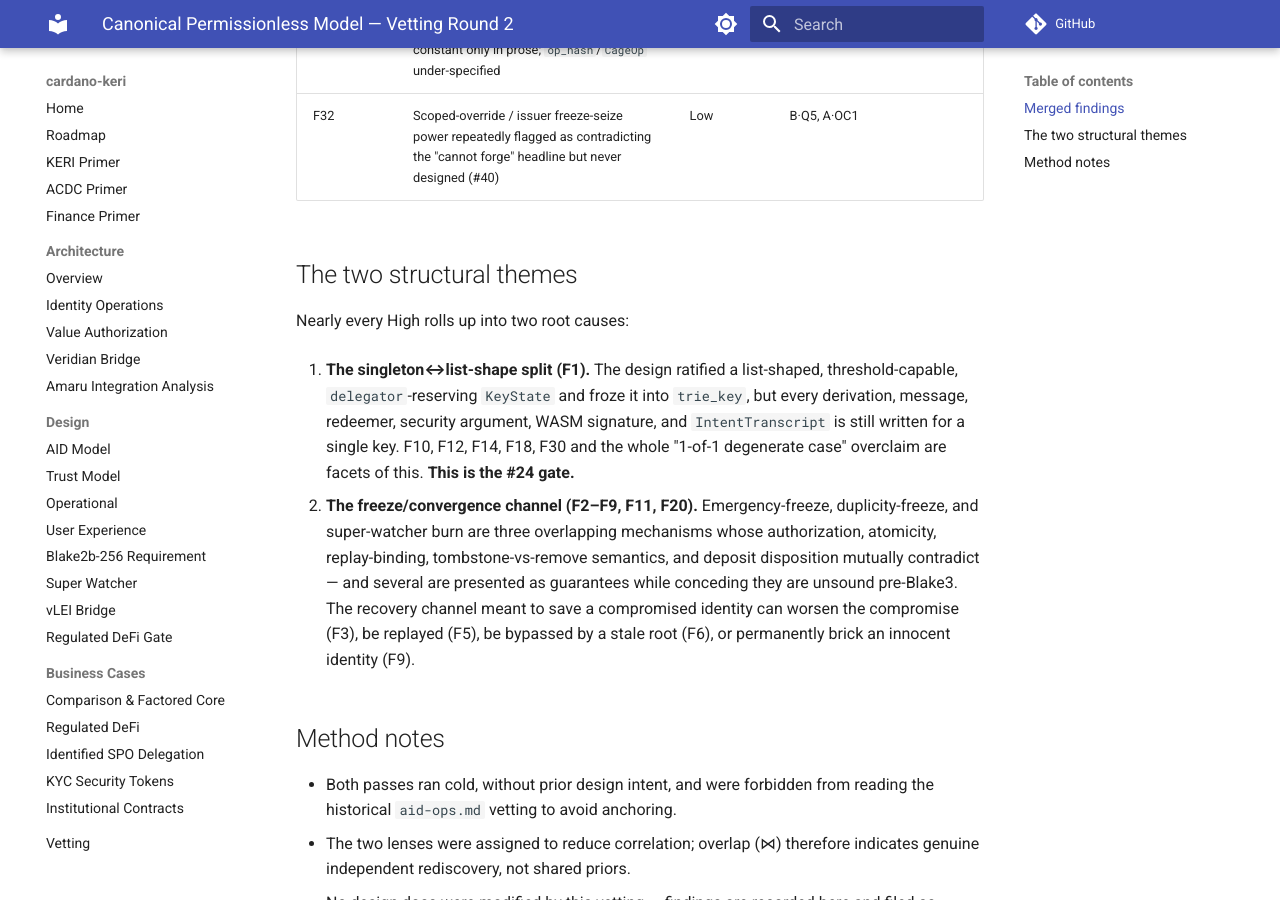
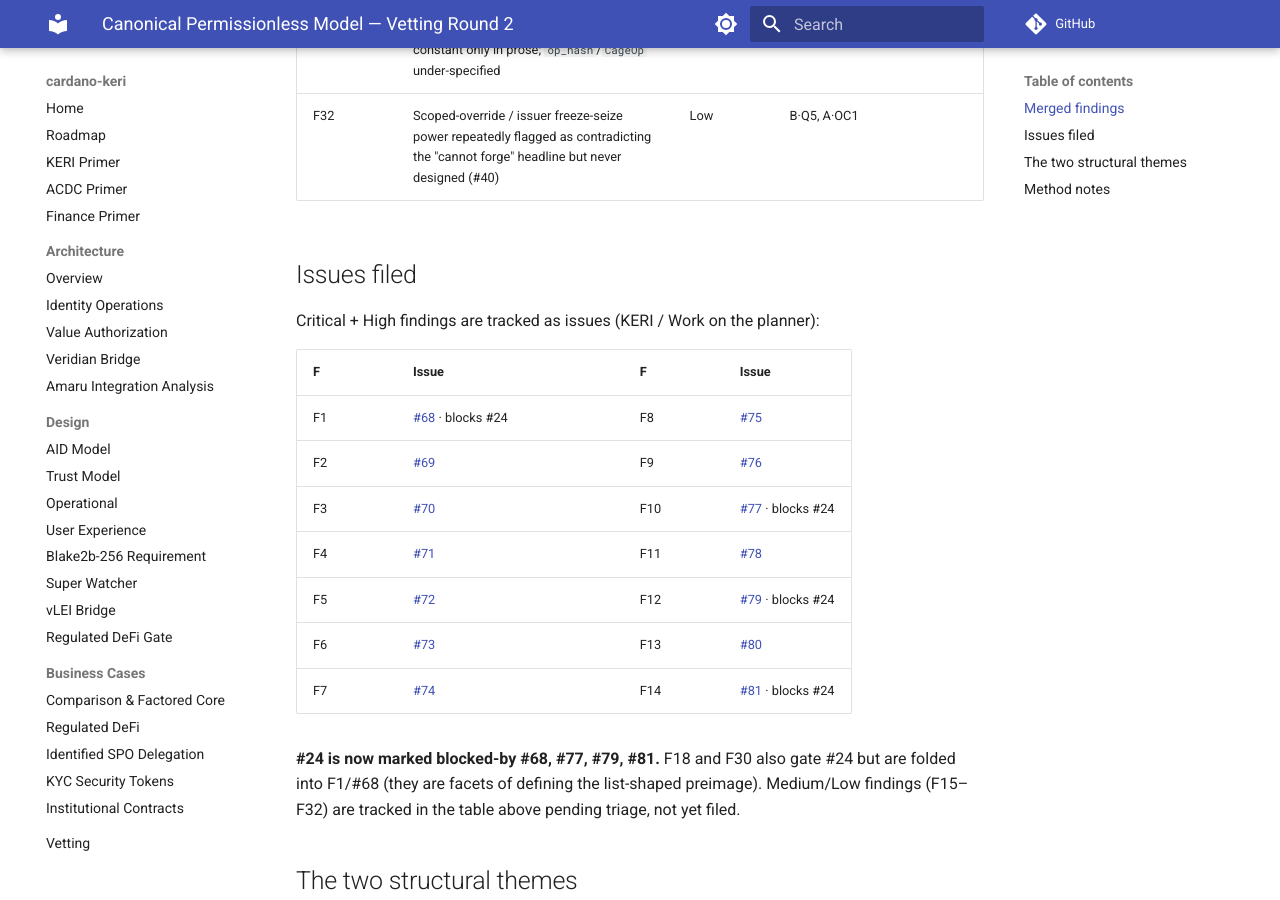
Before and after one commit to lambdasistemi/cardano-keri, an MkDocs documentation site: the page built from docs/vetting/canonical-model-findings.md, in a window 1280 px wide and 900 px high, scrolled down 4279 px. Built offline with MkDocs 1.6.1 and Material for MkDocs 9.7.7, drawn with Linux system fonts in a browser that asks for light colours; comment, search, counter and statistics services are not loaded.

Commit message:
docs(vetting): link filed finding issues; mark #24 blockers
Filed Critical/High findings as #68–#81 (KERI/Work on the planner); #24
marked blocked-by #68, #77, #79, #81.

Tasks: T15-S2

```diff
--- a/docs/vetting/canonical-model-findings.md
+++ b/docs/vetting/canonical-model-findings.md
@@ -54,6 +54,24 @@ orchestrator directly against the doc text.
 | F31 | Naming/type drift: `POSIXTime` vs `Slot` validity; `counter` vs `nonce`; `inception_event` vs `cesr_inception_event`; window-depth constant only in prose; `op_hash`/`CageOp` under-specified | Low | B·L1–L4 | |
 | F32 | Scoped-override / issuer freeze-seize power repeatedly flagged as contradicting the "cannot forge" headline but never designed (#40) | Low | B·Q5, A·OC1 | |
 
+## Issues filed
+
+Critical + High findings are tracked as issues (KERI / Work on the planner):
+
+| F | Issue | | F | Issue |
+|---|---|---|---|---|
+| F1 | [#68](https://github.com/lambdasistemi/cardano-keri/issues/68) · blocks #24 | | F8 | [#75](https://github.com/lambdasistemi/cardano-keri/issues/75) |
+| F2 | [#69](https://github.com/lambdasistemi/cardano-keri/issues/69) | | F9 | [#76](https://github.com/lambdasistemi/cardano-keri/issues/76) |
+| F3 | [#70](https://github.com/lambdasistemi/cardano-keri/issues/70) | | F10 | [#77](https://github.com/lambdasistemi/cardano-keri/issues/77) · blocks #24 |
+| F4 | [#71](https://github.com/lambdasistemi/cardano-keri/issues/71) | | F11 | [#78](https://github.com/lambdasistemi/cardano-keri/issues/78) |
+| F5 | [#72](https://github.com/lambdasistemi/cardano-keri/issues/72) | | F12 | [#79](https://github.com/lambdasistemi/cardano-keri/issues/79) · blocks #24 |
+| F6 | [#73](https://github.com/lambdasistemi/cardano-keri/issues/73) | | F13 | [#80](https://github.com/lambdasistemi/cardano-keri/issues/80) |
+| F7 | [#74](https://github.com/lambdasistemi/cardano-keri/issues/74) | | F14 | [#81](https://github.com/lambdasistemi/cardano-keri/issues/81) · blocks #24 |
+
+**#24 is now marked blocked-by #68, #77, #79, #81.** F18 and F30 also gate #24 but are
+folded into F1/#68 (they are facets of defining the list-shaped preimage). Medium/Low
+findings (F15–F32) are tracked in the table above pending triage, not yet filed.
+
 ## The two structural themes
 
 Nearly every High rolls up into two root causes:
```
Also changed, not shown: specs/15-revet-permissionless/tasks.md (+1 -1 lines).
